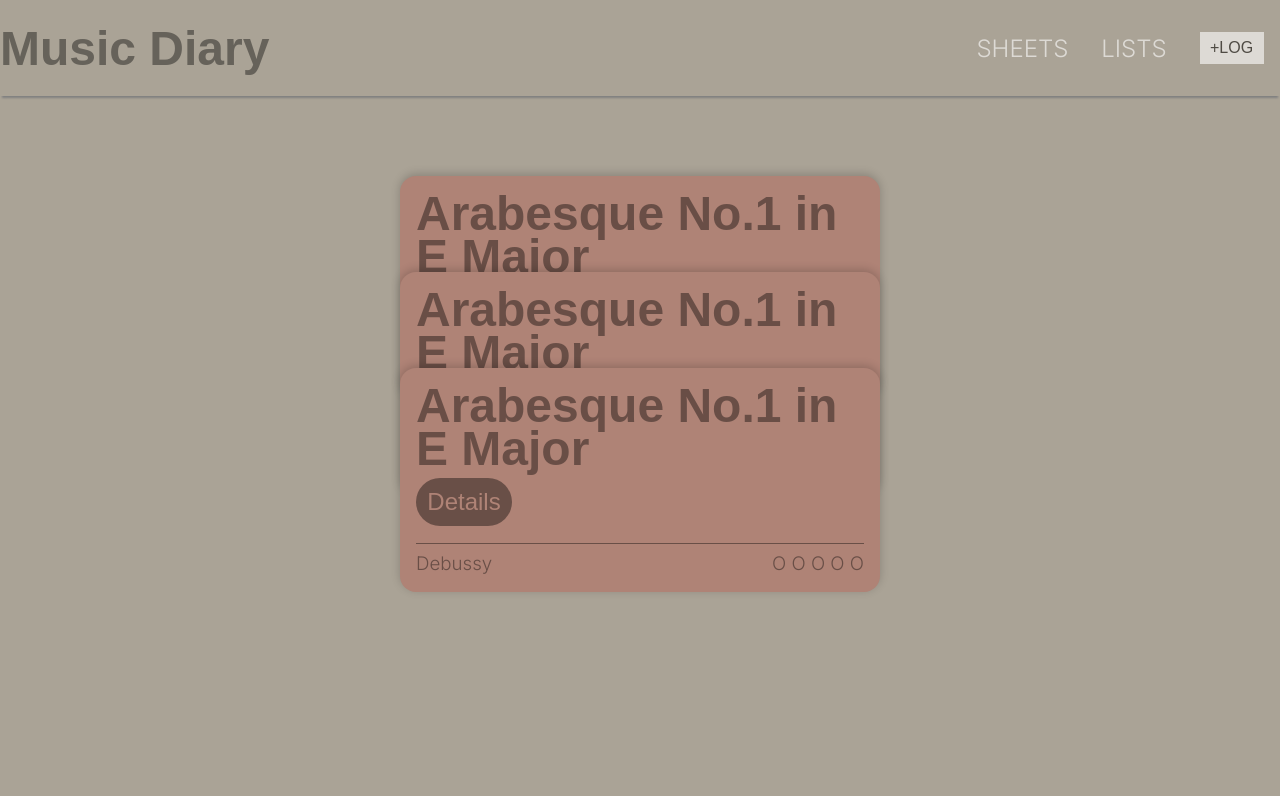
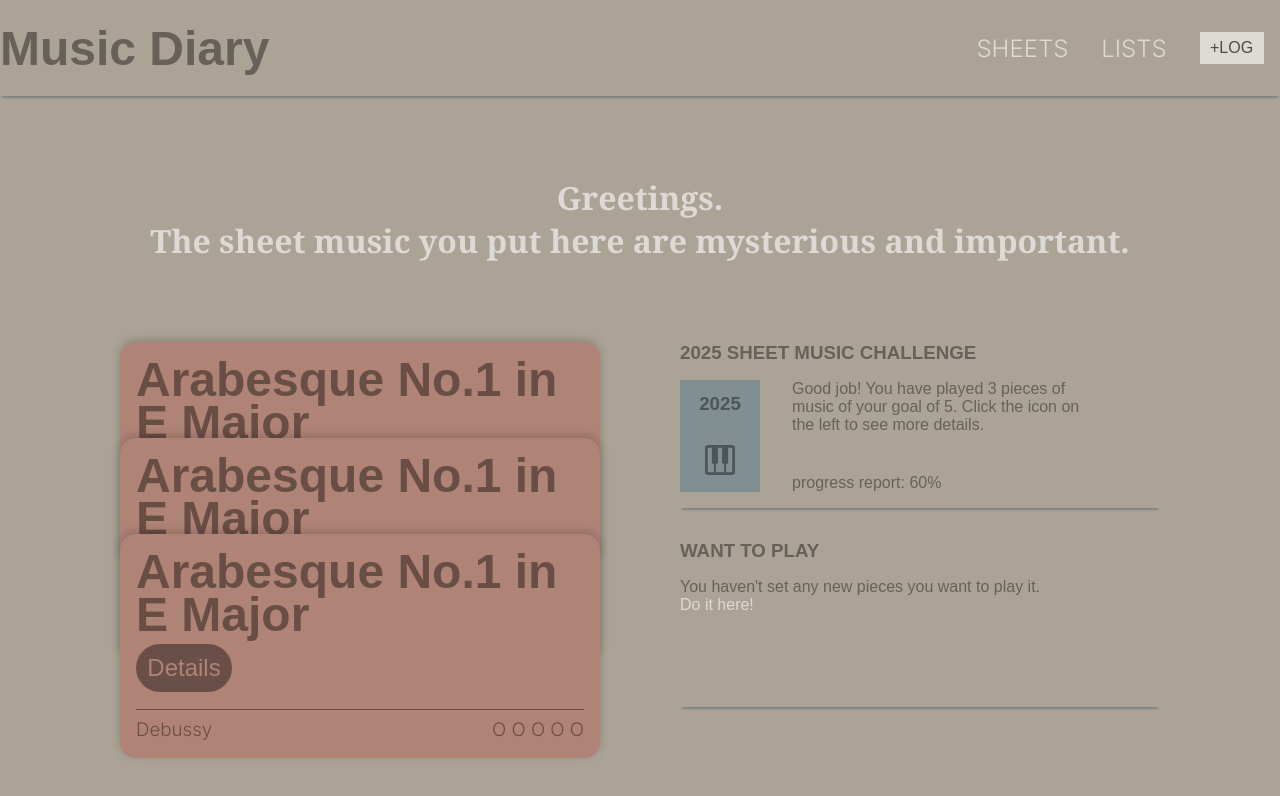
Before and after one commit to RandyTylor69/music-diary, a React (Create React App) app: page / in a window 1280 px wide. Shown: the top 796 px of the page. Built offline with nearby package versions, Linux system fonts and the light colour scheme.

Commit message:
side bar set up

```diff
--- a/public/index.html
+++ b/public/index.html
@@ -5,6 +5,9 @@
 <link rel="preconnect" href="https://fonts.gstatic.com" crossorigin>
 <link href="https://fonts.googleapis.com/css2?family=Inter:ital,opsz,wght@0,14..32,100..900;1,14..32,100..900&display=swap" rel="stylesheet">
     <link rel="icon" href="%PUBLIC_URL%/favicon.ico" />
+    <!--GOOGLE ICONS-->
+    <link rel="stylesheet" href="https://fonts.googleapis.com/css2?family=Material+Symbols+Outlined:opsz,wght,FILL,GRAD@20..48,100..700,0..1,-50..200&icon_names=piano" />
+
     <meta name="viewport" content="width=device-width, initial-scale=1" />
     <meta name="theme-color" content="#000000" />
     <meta
--- a/src/App.css
+++ b/src/App.css
@@ -5,6 +5,7 @@
 
 body {
   background-color: #aaa396;
+  text-align: center;
 }
 
 .web-header {
@@ -57,10 +58,24 @@ body {
   color: rgb(255, 255, 255);
 }
 
+.greeting {
+  font-family: Georgia, "Times New Roman", Times, serif;
+  color: rgba(255, 255, 255, 0.6);
+  margin: 5rem 0;
+}
+
+.main-section {
+  display: flex;
+  justify-content: center;
+  margin: auto;
+  flex-wrap: wrap;
+  gap: 5rem;
+}
+
 .cards-container {
-  width: 60vh;
-  height: 60vh;
-  margin: 10vh auto;
+  width: 30rem;
+  max-width: 30rem;
+  height: auto;
   display: flex;
   flex-direction: column;
   align-items: center;
@@ -74,6 +89,8 @@ body {
   font-family: Arial, Helvetica, sans-serif;
   box-shadow: 0px -2px 10px rgba(0, 0, 0, 0.2);
   transition: 0.3s all;
+  text-align: left;
+  cursor: pointer;
 }
 .cards-container .card .card-header {
   height: 10rem;
@@ -94,11 +111,6 @@ body {
   width: 6rem;
   font-family: Arial, Helvetica, sans-serif;
   font-size: 1.5rem;
-  cursor: pointer;
-  transition: 0.5s;
-}
-.cards-container .card .card-header button:hover {
-  opacity: 0.6;
 }
 .cards-container .card .detail {
   color: rgba(0, 0, 0, 0.4);
@@ -118,4 +130,69 @@ body {
 }
 .cards-container .card:hover ~ .card {
   transform: translateY(2rem);
+}
+
+.update {
+  max-width: 30rem;
+  height: 26rem;
+  flex: 1 1 40rem;
+  display: flex;
+  flex-direction: column;
+  gap: 2rem;
+}
+.update article {
+  display: flex;
+  height: 40%;
+  box-shadow: 0 4px 2px -2px gray;
+  font-family: Arial, Helvetica, sans-serif;
+  color: rgba(0, 0, 0, 0.4);
+}
+.update .sheet-music-challenge {
+  display: flex;
+  flex-direction: column;
+  align-items: flex-start;
+  gap: 1rem;
+}
+.update .sheet-music-challenge .challenge-container {
+  display: flex;
+  gap: 2rem;
+}
+.update .sheet-music-challenge .challenge-container .challenge-icon {
+  cursor: pointer;
+  display: flex;
+  flex-direction: column;
+  justify-content: space-around;
+  background-color: #818f92;
+  height: 7rem;
+  width: 5rem;
+  transition: 0.3s all;
+}
+.update .sheet-music-challenge .challenge-container .challenge-icon:hover {
+  scale: 1.1;
+}
+.update .sheet-music-challenge .challenge-container .challenge-icon .material-symbols-outlined {
+  font-size: 2.5rem;
+}
+.update .sheet-music-challenge .challenge-container .para-container {
+  display: flex;
+  flex-direction: column;
+  justify-content: space-between;
+}
+.update .sheet-music-challenge .challenge-container .para-container p {
+  text-align: left;
+  max-width: 18rem;
+}
+.update .want-to-play {
+  display: flex;
+  flex-direction: column;
+  text-align: left;
+  gap: 1rem;
+}
+.update .want-to-play span {
+  color: rgba(255, 255, 255, 0.6);
+  cursor: pointer;
+  transition: 0.3s;
+}
+.update .want-to-play span:hover {
+  text-decoration: underline;
 }/*# sourceMappingURL=App.css.map */
--- a/src/App.js
+++ b/src/App.js
@@ -1,11 +1,18 @@
-import './App.css';
-import Header from './components/Header.tsx';
-import Cards from './components/Cards.tsx'
+import "./App.css";
+import Header from "./components/Header.tsx";
+import Cards from "./components/Cards.tsx";
+import Greeting from "./components/Greeting.tsx";
+import Update from "./components/Update.tsx";
+
 function App() {
   return (
     <>
       <Header />
-      <Cards />
+      <Greeting />
+      <section className="main-section">
+        <Cards />
+        <Update />
+      </section>
     </>
   );
 }
--- a/src/App.scss
+++ b/src/App.scss
@@ -7,6 +7,7 @@
 
 body {
   background-color: #aaa396;
+  text-align: center;
 }
 
 .web-header {
@@ -24,7 +25,7 @@ body {
 
     h1 {
       font-family: Arial, Helvetica, sans-serif;
-      color: rgba(0,0,0,0.4);
+      color: rgba(0, 0, 0, 0.4);
       font-weight: 600;
       font-size: 3rem;
     }
@@ -40,9 +41,9 @@ body {
 
       h2 {
         font-weight: 300;
-        cursor:pointer;
-        &:hover{
-            opacity: 0.55;
+        cursor: pointer;
+        &:hover {
+          opacity: 0.55;
         }
       }
       button {
@@ -63,15 +64,29 @@ body {
   }
 }
 
+.greeting {
+  font-family: Georgia, "Times New Roman", Times, serif;
+  color: rgba(255, 255, 255, 0.6);
+  margin: 5rem 0;
+}
+
+.main-section {
+  display: flex;
+  justify-content: center;
+  margin: auto;
+  flex-wrap: wrap;
+  gap: 5rem;
+}
+
 .cards-container {
-  width: 60vh;
-  height: 60vh;
-  margin: 10vh auto;
+  //background-color: rgb(135, 92, 161);
+  width: 30rem;
+  max-width: 30rem;
+  height: auto;
   display: flex;
   flex-direction: column;
   align-items: center;
   .card {
-
     padding: 1rem;
     background-color: #af8376;
     border-radius: 1rem;
@@ -80,6 +95,8 @@ body {
     font-family: Arial, Helvetica, sans-serif;
     box-shadow: 0px -2px 10px rgba(0, 0, 0, 0.2);
     transition: 0.3s all;
+    text-align: left;
+    cursor: pointer;
 
     .card-header {
       height: 10rem;
@@ -89,28 +106,23 @@ body {
         color: rgba(0, 0, 0, 0.4);
         line-height: 0.9;
       }
-      button{
+      button {
         margin-top: 0.5rem;
         background-color: rgba(0, 0, 0, 0.4);
         border-radius: 2rem;
-        border:none;
+        border: none;
         color: #af8376;
         height: 3rem;
         width: 6rem;
         font-family: Arial, Helvetica, sans-serif;
         font-size: 1.5rem;
-        cursor: pointer;
-        transition: 0.5s;
-        &:hover{
-           opacity: 0.6;
-        }
       }
     }
 
     .detail {
       color: rgba(0, 0, 0, 0.4);
       font-family: "Inter", sans-serif;
-      h3{
+      h3 {
         font-weight: 300;
       }
       display: flex;
@@ -118,13 +130,82 @@ body {
       margin-top: 0.5rem;
     }
   }
-  .card:not(:first-child){
-    margin-top:-8rem ;
+  .card:not(:first-child) {
+    margin-top: -8rem;
   }
-  .card:hover{
+  .card:hover {
     transform: translateY(-6rem);
   }
-  .card:hover~.card{
-    transform:translateY(2rem)
+  .card:hover ~ .card {
+    transform: translateY(2rem);
   }
 }
+
+.update {
+  max-width: 30rem;
+  height: 26rem;
+  flex: 1 1 40rem;
+  display: flex;
+  flex-direction: column;
+  gap: 2rem;
+  article {
+    display: flex;
+    height: 40%;
+    box-shadow: 0 4px 2px -2px gray;
+    font-family: Arial, Helvetica, sans-serif;
+    color: rgba(0, 0, 0, 0.4);
+  }
+  .sheet-music-challenge {
+    display: flex;
+    flex-direction: column;
+    align-items:flex-start;
+    gap: 1rem;
+
+    .challenge-container {
+      display: flex;
+      gap: 2rem;
+
+      .challenge-icon {
+        cursor: pointer;
+        display: flex;
+        flex-direction: column;
+        justify-content: space-around;
+        background-color: #818f92;
+        height: 7rem;
+        width: 5rem;
+        transition: 0.3s all;
+        &:hover{
+          scale:1.1
+        }
+        .material-symbols-outlined{
+          font-size: 2.5rem;
+        }
+      }
+      .para-container{
+        display: flex;
+        flex-direction: column;
+        justify-content: space-between;
+        p{
+        text-align: left;
+        max-width: 18rem;
+      }
+      }
+
+    }
+  }
+
+  .want-to-play{
+    display: flex;
+    flex-direction: column;
+    text-align: left;
+    gap: 1rem;
+    span{
+      color: rgba(255, 255, 255, 0.6);
+      cursor: pointer;
+      transition: 0.3s;
+      &:hover{
+        text-decoration: underline;
+      }
+    }
+  }
+}
--- /dev/null
+++ b/src/components/Greeting.tsx
@@ -0,0 +1,8 @@
+export default function Greeting(props:any){
+    return(
+        <h1 className="greeting">
+            Greetings. <br></br>
+            The sheet music you put here are mysterious and important.
+        </h1>
+    )
+}
--- /dev/null
+++ b/src/components/Update.tsx
@@ -0,0 +1,30 @@
+// a section that contains: sheet challenges, currently playing...
+
+export default function Update(props: any) {
+  return (
+    <section className="update">
+
+      <article className="sheet-music-challenge">
+        <h3>{new Date().getFullYear()} SHEET MUSIC CHALLENGE</h3>
+        <div className="challenge-container">
+          <div className="challenge-icon">
+            <h3>{new Date().getFullYear()}</h3>
+            <span className="material-symbols-outlined">piano</span>
+          </div>
+          <div className="para-container">
+            <p> Good job! You have played 3 pieces of music of your goal of 5.
+                Click the icon on the left to see more details.
+                </p>
+          <p>progress report: 60%</p>
+          </div>
+
+        </div>
+      </article>
+
+      <article className="want-to-play">
+        <h3>WANT TO PLAY</h3>
+        <p>You haven't set any new pieces you want to play it.  <br></br><span>Do it here!</span></p>
+      </article>
+    </section>
+  );
+}
```
Also changed, not shown: 1 other file (tests, documents, lock files or other folders).
